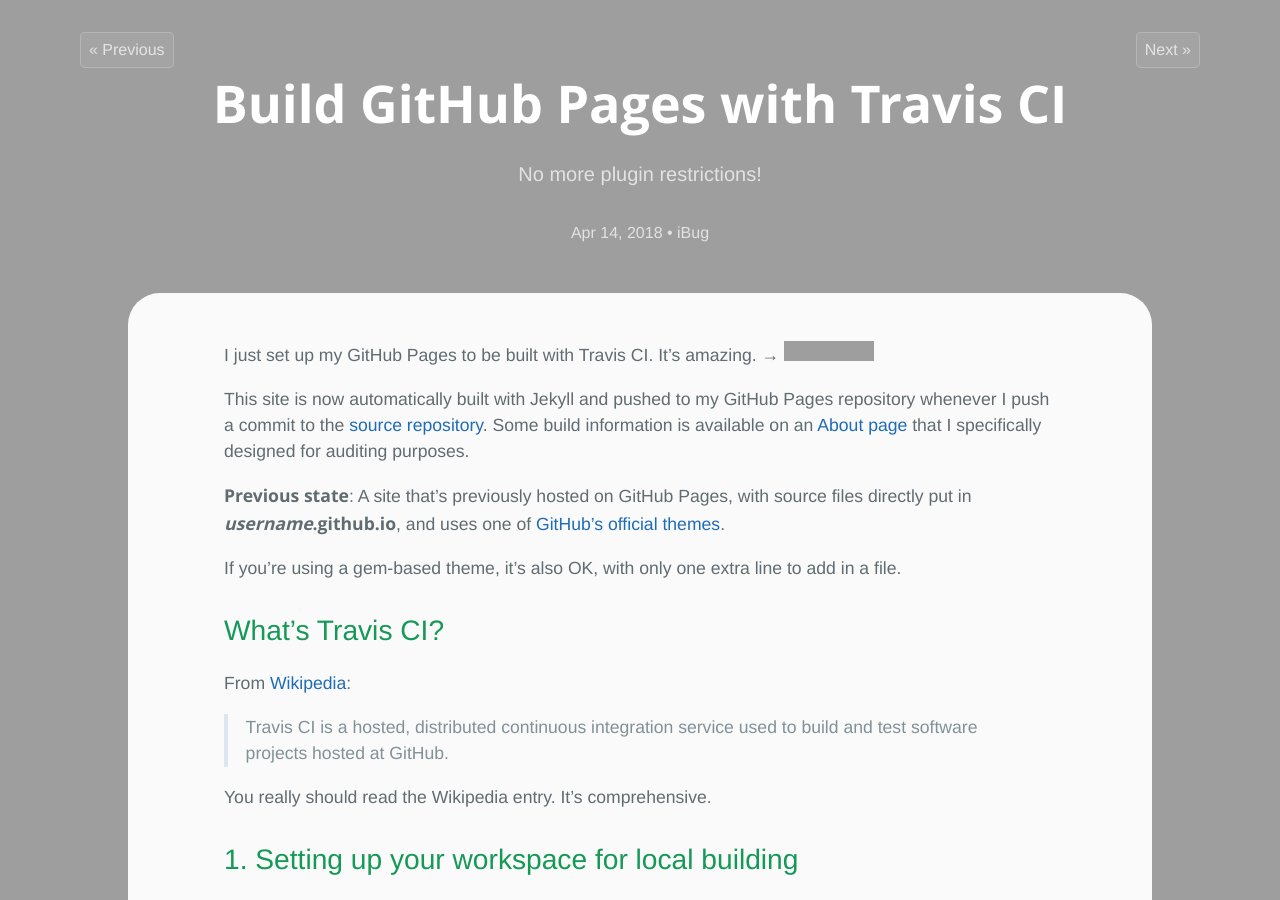
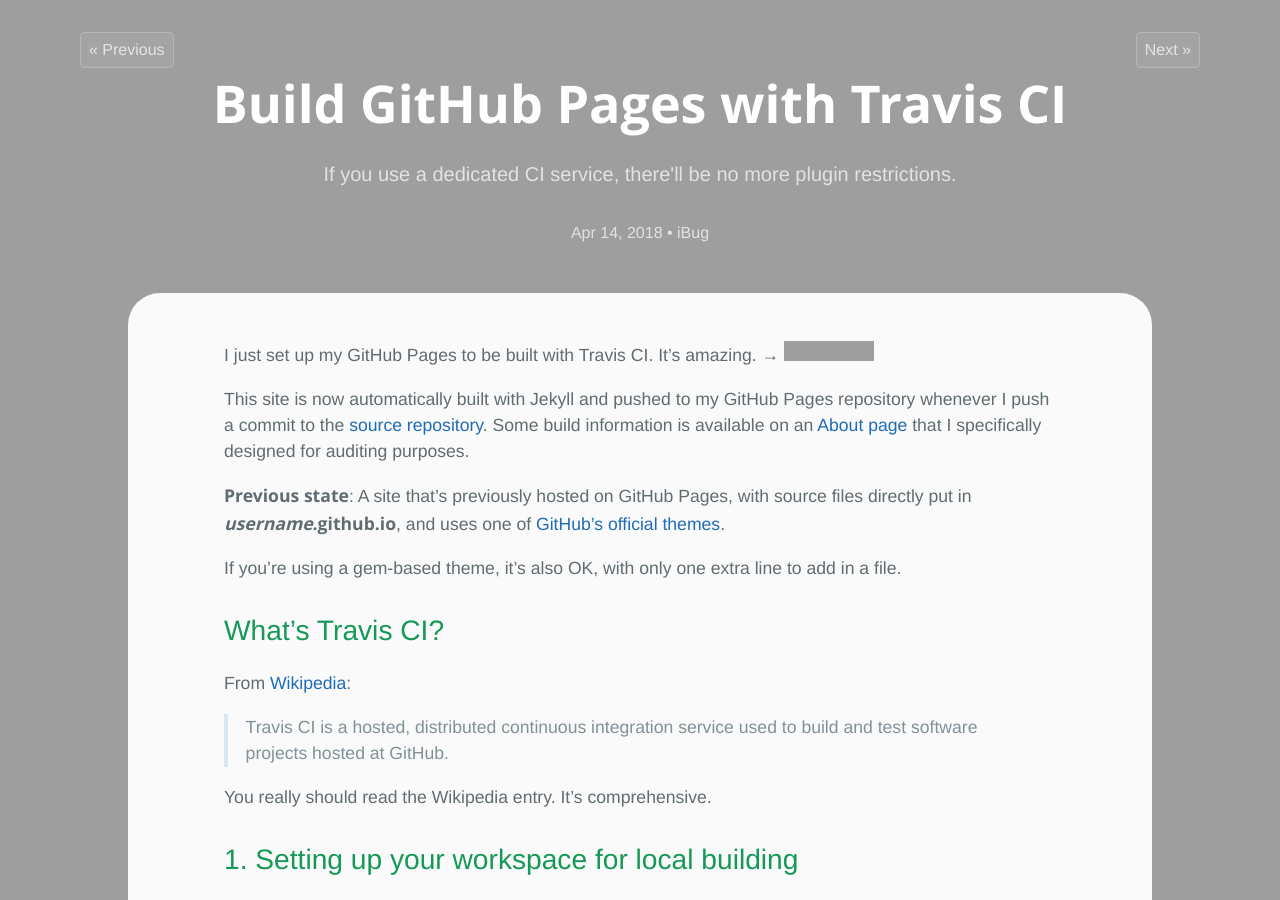
Before and after one commit to iBug/iBug-source, a Jekyll site: the page built from _posts/2018-04-14-build-github-pages-with-travis-ci.md, in a window 1280 px wide and 900 px high. Built offline with Jekyll 4.4.1, drawn with Linux system fonts in a browser that asks for light colours; some web fonts are replaced; our own code applies the rules of GitHub Pages for plain Markdown files; grey boxes are pictures that could not be loaded.

Commit message:
Update post descriptoins

```diff
--- a/_posts/2018-04-14-build-github-pages-with-travis-ci.md
+++ b/_posts/2018-04-14-build-github-pages-with-travis-ci.md
@@ -1,6 +1,6 @@
 ---
 title: Build GitHub Pages with Travis CI
-description: No more plugin restrictions!
+description: If you use a dedicated CI service, there'll be no more plugin restrictions.
 tags: development github-pages
 redirect_from: /p/4
 ---
```
Also changed, not shown: _posts/2018-03-14-joining-smokedetector.md (+1 -1 lines), _posts/2018-05-10-python-reversi.md (+2 -1 lines).
